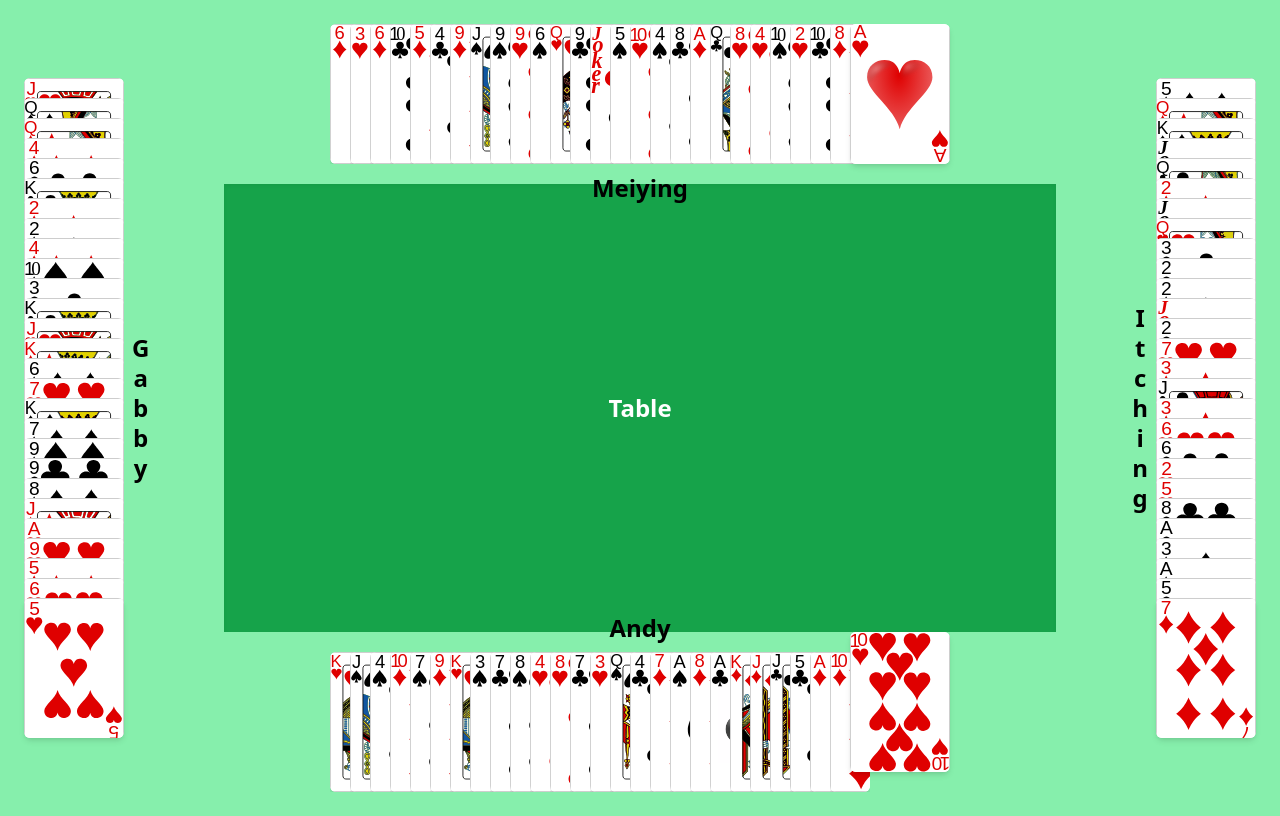
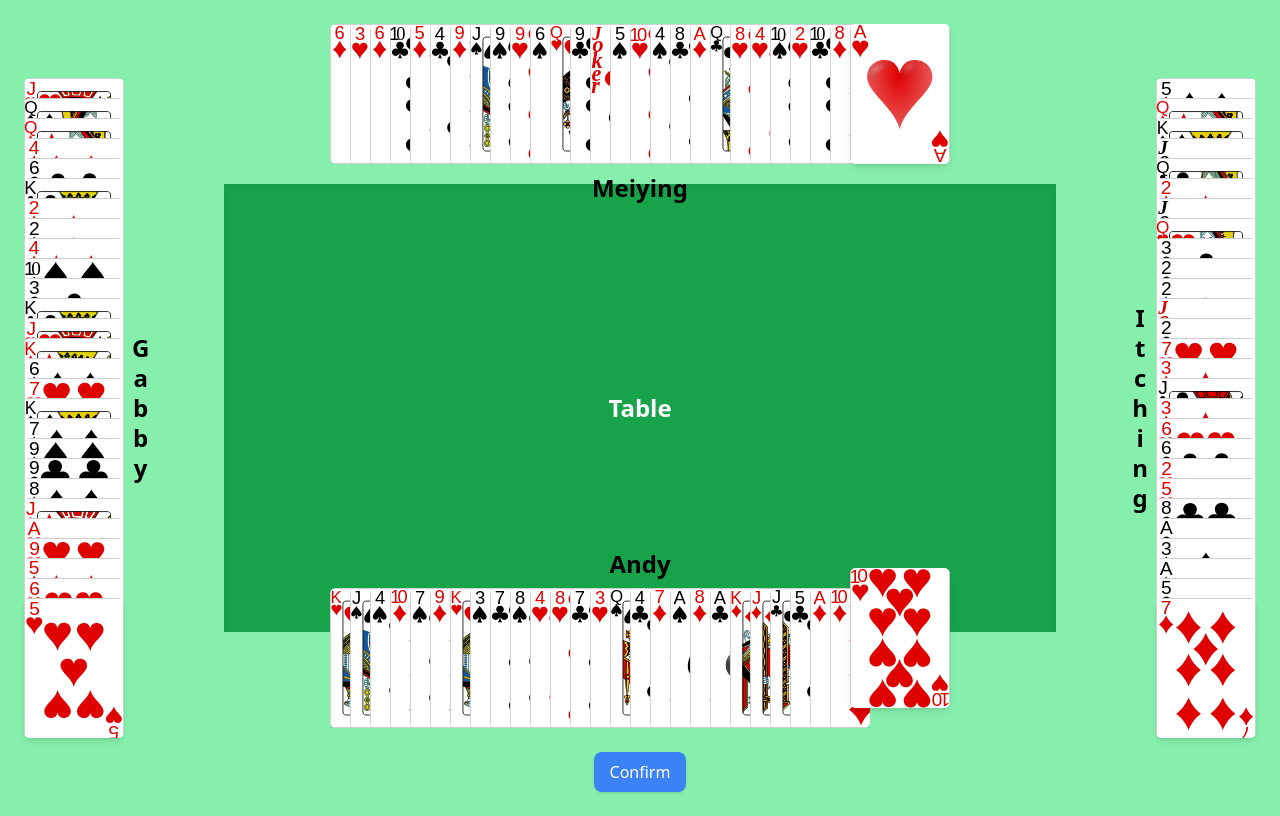
Before and after one commit to junanz225/Paoyao, a React (Create React App) app: page / in a window 1280 px wide. Both pictures are taken after a click on the element 900 px from the left and 722 px from the top of the page. Built offline with nearby package versions, Linux system fonts and the light colour scheme.

Commit message:
fix: add a "Confirm" button when the player selects any cards

```diff
--- a/src/components/PlayerHand.tsx
+++ b/src/components/PlayerHand.tsx
@@ -90,6 +90,14 @@
           );
         })}
       </div>
+      {selectedIndexes.length > 0 && (
+              <button
+                className="mt-4 px-4 py-2 bg-blue-500 text-white rounded-lg shadow"
+                onClick={() => console.log("Selected:", selectedCards)}
+              >
+                Confirm
+              </button>
+            )}
     </div>
   );
 }
```
